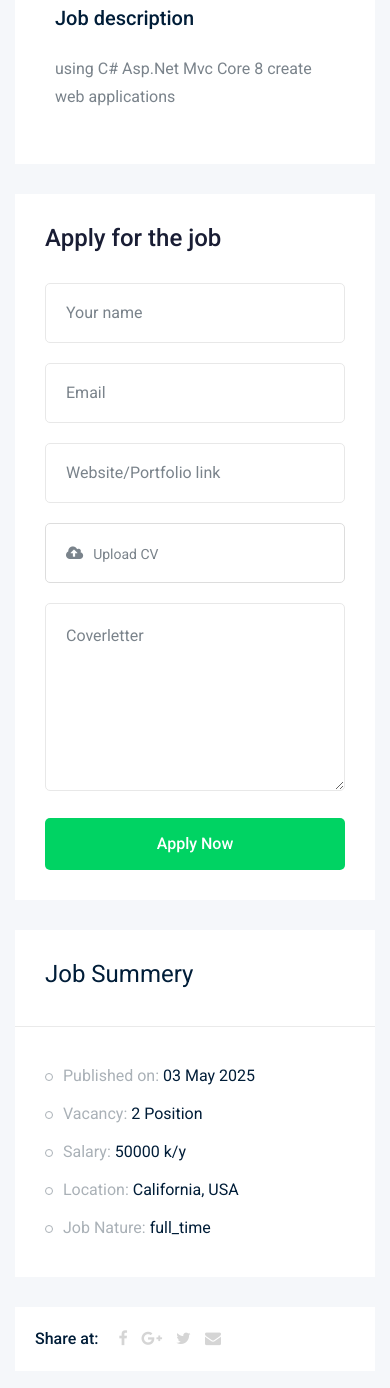
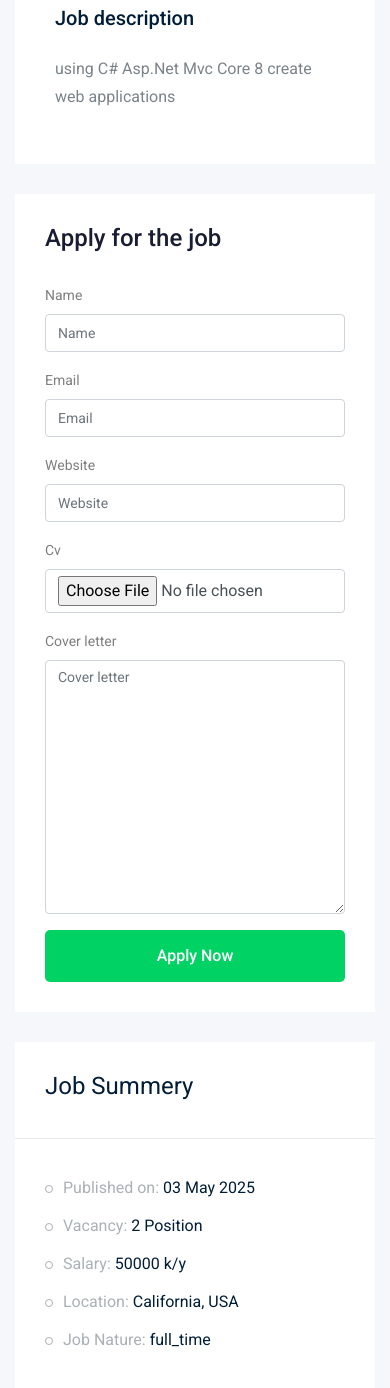
Before and after one commit to yasir237/job-board, a Django app: a page that uses job/templates/job/job_detail.html in a window 390 px wide. Shown: the part 693-2081 px from the top of the page. Run offline with Django 5.2, Linux system fonts and the light colour scheme; data comes from the database, SQL or seed files in the repository; both versions use the stored data as it was after the commit; some libraries are stand-ins or nearby versions.

Commit message:
Implement job application and add new job functionalities

```diff
--- a/job/admin.py
+++ b/job/admin.py
@@ -3,8 +3,10 @@ from django.contrib import admin
 # Register your models here.
 
 
-from .models import Job, Category
+from .models import Job, Category, Apply
 
 admin.site.register(Job)
 
 admin.site.register(Category)
+
+admin.site.register(Apply)
--- /dev/null
+++ b/job/form.py
@@ -0,0 +1,15 @@
+from django import forms
+
+from .models import Apply, Job
+
+
+class ApplyForm(forms.ModelForm):
+    class Meta:
+        model = Apply
+        fields = ['name', 'email', 'website', 'cv', 'cover_letter']
+
+
+class JobForm(forms.ModelForm):
+    class Meta:
+        model = Job
+        fields = ['title', 'job_type', 'description', 'Vacancy', 'salary', 'experience', 'category', 'image']
--- a/job/models.py
+++ b/job/models.py
@@ -53,14 +53,14 @@ class Category(models.Model):
 
 
 
-    class Apply(models.Model):
-        job = models.ForeignKey(Job, on_delete=models.CASCADE, related_name='apply')
-        name = models.CharField(max_length=100)
-        email = models.EmailField()
-        website = models.URLField(blank=True, null=True)
-        cv = models.FileField(upload_to='apply/cvs/')
-        cover_letter = models.TextField(max_length=1000, blank=True, null=True)
-        applied_at = models.DateTimeField(auto_now_add=True)
+class Apply(models.Model):
+    job = models.ForeignKey(Job, on_delete=models.CASCADE, related_name='apply_job')
+    name = models.CharField(max_length=100)
+    email = models.EmailField()
+    website = models.URLField(blank=True, null=True)
+    cv = models.FileField(upload_to='apply/cvs/')
+    cover_letter = models.TextField(max_length=1000, blank=True, null=True)
+    applied_at = models.DateTimeField(auto_now_add=True)
 
-        def __str__(self):
-            return f"{self.name} - {self.job.title}"
+    def __str__(self):
+        return f"{self.name} - {self.job.title}"
--- a/job/templates/job/job_detail.html
+++ b/job/templates/job/job_detail.html
@@ -1,4 +1,7 @@
 {% extends 'base.html' %}
+{% load bootstrap4 %}
+
+
 
 {% block body %}
     <!-- bradcam_area  -->
@@ -52,46 +55,12 @@
                     </div>
                     <div class="apply_job_form white-bg">
                         <h4>Apply for the job</h4>
-                        <form action="#">
-                            <div class="row">
-                                <div class="col-md-6">
-                                    <div class="input_field">
-                                        <input type="text" placeholder="Your name">
-                                    </div>
-                                </div>
-                                <div class="col-md-6">
-                                    <div class="input_field">
-                                        <input type="text" placeholder="Email">
-                                    </div>
-                                </div>
-                                <div class="col-md-12">
-                                    <div class="input_field">
-                                        <input type="text" placeholder="Website/Portfolio link">
-                                    </div>
-                                </div>
-                                <div class="col-md-12">
-                                    <div class="input-group">
-                                        <div class="input-group-prepend">
-                                          <button type="button" id="inputGroupFileAddon03"><i class="fa fa-cloud-upload" aria-hidden="true"></i>
-                                          </button>
-                                        </div>
-                                        <div class="custom-file">
-                                          <input type="file" class="custom-file-input" id="inputGroupFile03" aria-describedby="inputGroupFileAddon03">
-                                          <label class="custom-file-label" for="inputGroupFile03">Upload CV</label>
-                                        </div>
-                                      </div>
-                                </div>
-                                <div class="col-md-12">
-                                    <div class="input_field">
-                                        <textarea name="#" id="" cols="30" rows="10" placeholder="Coverletter"></textarea>
-                                    </div>
-                                </div>
-                                <div class="col-md-12">
-                                    <div class="submit_btn">
-                                        <button class="boxed-btn3 w-100" type="submit">Apply Now</button>
-                                    </div>
-                                </div>
-                            </div>
+                        <form method = 'POST' enctype = 'multipart/form-data'>
+                            {% csrf_token %}
+                            {% bootstrap_form form_to_apply %}
+                            {% buttons %}
+                                 <button class="boxed-btn3 w-100" type="submit">Apply Now</button>
+                            {% endbuttons %}
                         </form>
                     </div>
                 </div>
--- a/job/urls.py
+++ b/job/urls.py
@@ -1,7 +1,7 @@
 from django.contrib import admin
 from django.urls import path, include
 
-from .views import job_list, job_detail
+from .views import job_list, job_detail, job_add
 app_name = 'jobs'
 
 urlpatterns = [
@@ -9,7 +9,13 @@ urlpatterns = [
     path('', job_list, name='job_list'),
     path('list/', job_list, name='job_list'),
 
+    # for add job
+    path('add/', job_add, name='job_add'),
+
     # for get job by id
     path('<str:slug>/', job_detail, name='job_detail'),
     path('detail/<str:slug>/', job_detail, name='job_detail'),
+
+
+
 ]
--- a/job/views.py
+++ b/job/views.py
@@ -1,6 +1,7 @@
-from django.shortcuts import render
+from django.shortcuts import redirect, render
 from . models import Job
 from django.core.paginator import Paginator
+from .form import ApplyForm, JobForm
 # Create your views here.
 
 
@@ -19,7 +20,39 @@ def job_list(request):
 
 def job_detail(request, slug):
     job = Job.objects.get(slug=slug)
+
+
+    if request.method == 'POST':
+        form = ApplyForm(request.POST, request.FILES)
+        if form.is_valid():
+            myform = form.save(commit= False)
+            myform.job = job
+            myform.save()
+
+    else:
+        form = ApplyForm()
+
+
     context = {
         'job': job,
+        'form_to_apply': form,
     }
     return render(request, 'job/job_detail.html', context)
+
+
+def job_add(request):
+
+    if request.method == 'POST':
+        form = JobForm(request.POST, request.FILES)
+        if form.is_valid():
+            form.save()
+            return redirect('jobs:job_list')
+    else:
+        form = JobForm()
+
+
+    context = {
+        'form_add': form,
+    }
+
+    return render(request, 'job/job_add.html',context)
--- a/project/settings.py
+++ b/project/settings.py
@@ -38,9 +38,12 @@ INSTALLED_APPS = [
     'django.contrib.messages',
     'django.contrib.staticfiles',
 
+    # styles
+    "bootstrap4",
 
     # apps
     'job.apps.JobConfig',
+
 
 ]
 
```
Also changed, not shown: job/templates/job/job_add.html (added, +38 -0 lines), db.sqlite3, job/migrations/0009_alter_apply_job.py (added), media/apply/cvs/github_logo_icon_206752.png (added), media/jobs/None_vXeNcaU.png (added).
